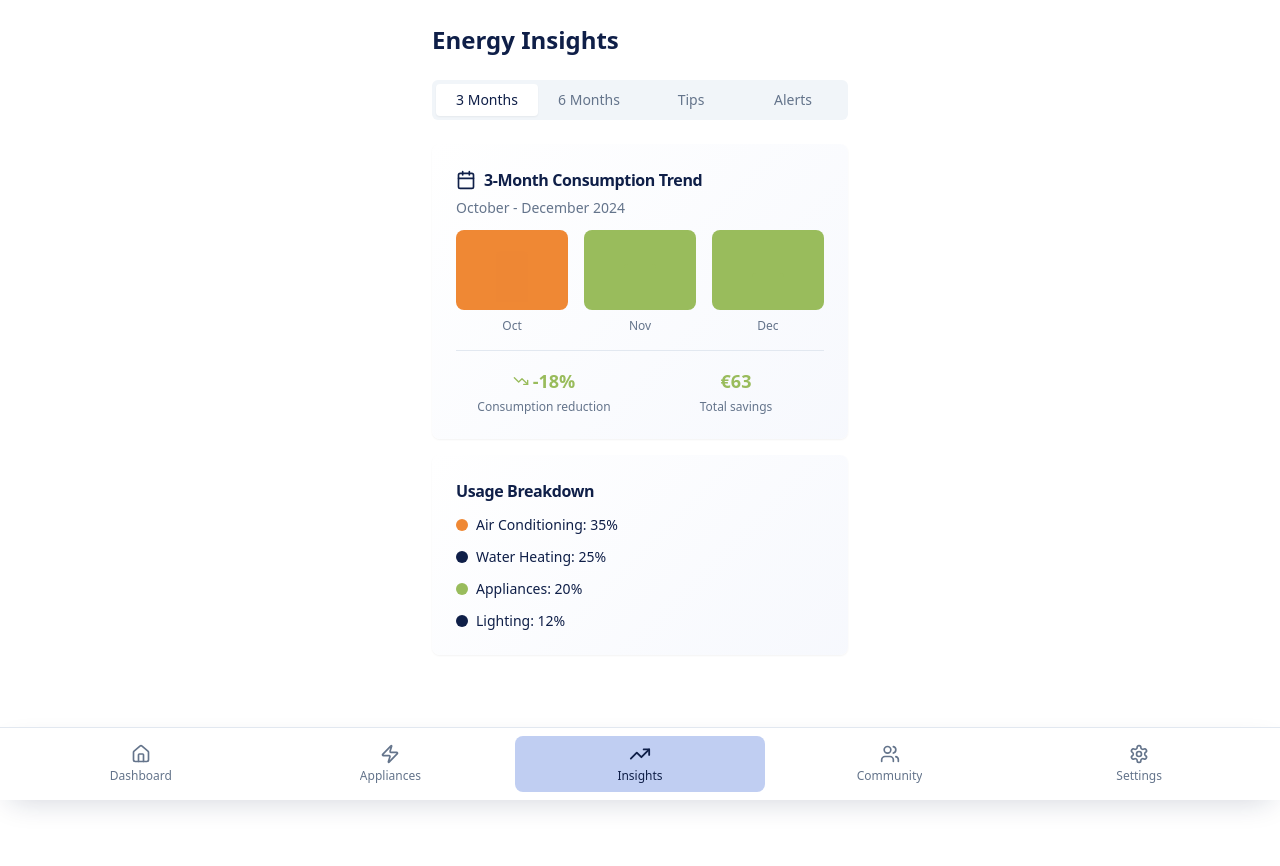
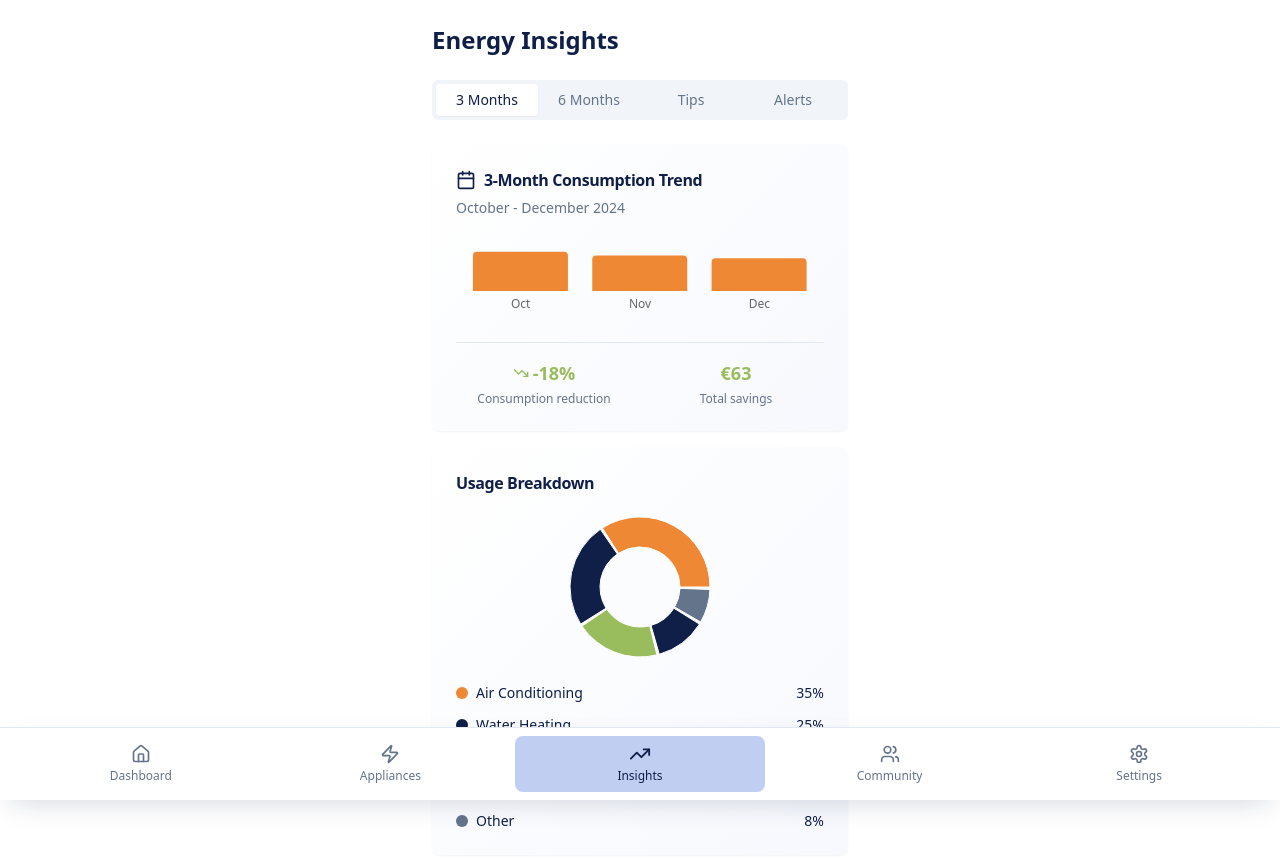
Before and after one commit to Victori8bug/eco-savvy-home, a React (Vite) app: page /insights in a window 1280 px wide. Shown: the top 866 px of the page. Before the commit the page ends 800 px from the top, so only its background shows below. Built offline with nearby package versions, Linux system fonts and the light colour scheme.

Commit message:
Update UI to match screenshots
Update header color, improve usage breakdown visualization, and add example tips to the insights page.

```diff
--- /dev/null
+++ b/src/components/dashboard/consumption-chart.tsx
@@ -0,0 +1,60 @@
+import { Card, CardContent, CardHeader, CardTitle } from "@/components/ui/card";
+import { BarChart, Bar, ResponsiveContainer, XAxis, YAxis } from "recharts";
+import { Calendar, TrendingDown } from "lucide-react";
+
+const data = [
+  { month: "Oct", value: 420, height: 80 },
+  { month: "Nov", value: 380, height: 60 },
+  { month: "Dec", value: 350, height: 45 },
+];
+
+export function ConsumptionChart() {
+  return (
+    <Card className="border-0 shadow-card-soft bg-gradient-card">
+      <CardHeader className="pb-3">
+        <div className="flex items-center gap-2">
+          <Calendar size={20} className="text-primary" />
+          <CardTitle className="text-base font-semibold">3-Month Consumption Trend</CardTitle>
+        </div>
+        <p className="text-sm text-muted-foreground">October - December 2024</p>
+      </CardHeader>
+      <CardContent>
+        <div className="space-y-4">
+          <div className="h-24">
+            <ResponsiveContainer width="100%" height="100%">
+              <BarChart data={data} margin={{ top: 5, right: 5, left: 5, bottom: 5 }}>
+                <XAxis
+                  dataKey="month"
+                  axisLine={false}
+                  tickLine={false}
+                  fontSize={12}
+                  className="fill-muted-foreground"
+                />
+                <YAxis hide />
+                <Bar
+                  dataKey="value"
+                  fill="hsl(var(--warning))"
+                  radius={[4, 4, 0, 0]}
+                />
+              </BarChart>
+            </ResponsiveContainer>
+          </div>
+
+          <div className="grid grid-cols-2 gap-4 pt-4 border-t">
+            <div className="text-center">
+              <div className="flex items-center gap-1 justify-center mb-1">
+                <TrendingDown size={16} className="text-success" />
+                <span className="text-lg font-bold text-success">-18%</span>
+              </div>
+              <p className="text-xs text-muted-foreground">Consumption reduction</p>
+            </div>
+            <div className="text-center">
+              <div className="text-lg font-bold text-success mb-1">€63</div>
+              <p className="text-xs text-muted-foreground">Total savings</p>
+            </div>
+          </div>
+        </div>
+      </CardContent>
+    </Card>
+  );
+}
--- a/src/components/dashboard/efficiency-score.tsx
+++ b/src/components/dashboard/efficiency-score.tsx
@@ -33,11 +33,6 @@ export function EfficiencyScore({ score, maxScore, feedback }: EfficiencyScorePr
               value={percentage}
               className="h-3 bg-muted"
             />
-            <div className="absolute inset-0 flex items-center justify-center">
-              <div className={`w-full h-full rounded-full ${
-                isGoodScore ? "bg-gradient-success" : "bg-warning"
-              } opacity-90`} style={{ width: `${percentage}%` }} />
-            </div>
           </div>
         </div>
 
--- /dev/null
+++ b/src/components/dashboard/usage-breakdown.tsx
@@ -0,0 +1,58 @@
+import { Card, CardContent, CardHeader, CardTitle } from "@/components/ui/card";
+import { PieChart, Pie, Cell, ResponsiveContainer } from "recharts";
+
+const data = [
+  { name: "Air Conditioning", value: 35, color: "hsl(var(--warning))" },
+  { name: "Water Heating", value: 25, color: "hsl(var(--primary))" },
+  { name: "Appliances", value: 20, color: "hsl(var(--success))" },
+  { name: "Lighting", value: 12, color: "hsl(var(--primary))" },
+  { name: "Other", value: 8, color: "hsl(var(--muted-foreground))" },
+];
+
+export function UsageBreakdown() {
+  return (
+    <Card className="border-0 shadow-card-soft bg-gradient-card">
+      <CardHeader className="pb-3">
+        <CardTitle className="text-base font-semibold">Usage Breakdown</CardTitle>
+      </CardHeader>
+      <CardContent>
+        <div className="space-y-4">
+          <div className="h-40 flex items-center justify-center">
+            <ResponsiveContainer width="100%" height="100%">
+              <PieChart>
+                <Pie
+                  data={data}
+                  cx="50%"
+                  cy="50%"
+                  innerRadius={40}
+                  outerRadius={70}
+                  paddingAngle={2}
+                  dataKey="value"
+                >
+                  {data.map((entry, index) => (
+                    <Cell key={`cell-${index}`} fill={entry.color} />
+                  ))}
+                </Pie>
+              </PieChart>
+            </ResponsiveContainer>
+          </div>
+
+          <div className="space-y-3">
+            {data.map((item, index) => (
+              <div key={index} className="flex items-center justify-between">
+                <div className="flex items-center gap-2">
+                  <div
+                    className="w-3 h-3 rounded-full"
+                    style={{ backgroundColor: item.color }}
+                  ></div>
+                  <span className="text-sm">{item.name}</span>
+                </div>
+                <span className="text-sm font-medium">{item.value}%</span>
+              </div>
+            ))}
+          </div>
+        </div>
+      </CardContent>
+    </Card>
+  );
+}
--- a/src/pages/Insights.tsx
+++ b/src/pages/Insights.tsx
@@ -3,6 +3,8 @@ import { BottomNav } from "@/components/ui/bottom-nav";
 import { Badge } from "@/components/ui/badge";
 import { Tabs, TabsContent, TabsList, TabsTrigger } from "@/components/ui/tabs";
 import { TrendingDown, Calendar, Lightbulb, AlertTriangle } from "lucide-react";
+import { ConsumptionChart } from "@/components/dashboard/consumption-chart";
+import { UsageBreakdown } from "@/components/dashboard/usage-breakdown";
 
 const Insights = () => {
   return (
@@ -19,102 +21,24 @@ const Insights = () => {
           </TabsList>
 
           <TabsContent value="3months" className="space-y-4 mt-6">
-            <Card className="border-0 shadow-card-soft bg-gradient-card">
-              <CardHeader className="pb-3">
-                <div className="flex items-center gap-2">
-                  <Calendar size={20} className="text-primary" />
-                  <CardTitle className="text-base font-semibold">3-Month Consumption Trend</CardTitle>
-                </div>
-                <p className="text-sm text-muted-foreground">October - December 2024</p>
-              </CardHeader>
-              <CardContent>
-                <div className="space-y-4">
-                  <div className="grid grid-cols-3 gap-4">
-                    <div className="text-center">
-                      <div className="h-20 bg-warning rounded-lg mb-2 flex items-end justify-center p-2">
-                        <div className="w-8 bg-warning/60 rounded-t" style={{ height: '80%' }}></div>
-                      </div>
-                      <p className="text-xs text-muted-foreground">Oct</p>
-                    </div>
-                    <div className="text-center">
-                      <div className="h-20 bg-success rounded-lg mb-2 flex items-end justify-center p-2">
-                        <div className="w-8 bg-success/60 rounded-t" style={{ height: '60%' }}></div>
-                      </div>
-                      <p className="text-xs text-muted-foreground">Nov</p>
-                    </div>
-                    <div className="text-center">
-                      <div className="h-20 bg-success rounded-lg mb-2 flex items-end justify-center p-2">
-                        <div className="w-8 bg-success/60 rounded-t" style={{ height: '45%' }}></div>
-                      </div>
-                      <p className="text-xs text-muted-foreground">Dec</p>
-                    </div>
-                  </div>
-
-                  <div className="grid grid-cols-2 gap-4 pt-4 border-t">
-                    <div className="text-center">
-                      <div className="flex items-center gap-1 justify-center mb-1">
-                        <TrendingDown size={16} className="text-success" />
-                        <span className="text-lg font-bold text-success">-18%</span>
-                      </div>
-                      <p className="text-xs text-muted-foreground">Consumption reduction</p>
-                    </div>
-                    <div className="text-center">
-                      <div className="text-lg font-bold text-success mb-1">€63</div>
-                      <p className="text-xs text-muted-foreground">Total savings</p>
-                    </div>
-                  </div>
-                </div>
-              </CardContent>
-            </Card>
-
-            <Card className="border-0 shadow-card-soft bg-gradient-card">
-              <CardHeader className="pb-3">
-                <CardTitle className="text-base font-semibold">Usage Breakdown</CardTitle>
-              </CardHeader>
-              <CardContent>
-                <div className="space-y-3">
-                  <div className="flex items-center justify-between">
-                    <div className="flex items-center gap-2">
-                      <div className="w-3 h-3 rounded-full bg-warning"></div>
-                      <span className="text-sm">Air Conditioning: 35%</span>
-                    </div>
-                  </div>
-                  <div className="flex items-center justify-between">
-                    <div className="flex items-center gap-2">
-                      <div className="w-3 h-3 rounded-full bg-primary"></div>
-                      <span className="text-sm">Water Heating: 25%</span>
-                    </div>
-                  </div>
-                  <div className="flex items-center justify-between">
-                    <div className="flex items-center gap-2">
-                      <div className="w-3 h-3 rounded-full bg-success"></div>
-                      <span className="text-sm">Appliances: 20%</span>
-                    </div>
-                  </div>
-                  <div className="flex items-center justify-between">
-                    <div className="flex items-center gap-2">
-                      <div className="w-3 h-3 rounded-full bg-primary"></div>
-                      <span className="text-sm">Lighting: 12%</span>
-                    </div>
-                  </div>
-                </div>
-              </CardContent>
-            </Card>
+            <ConsumptionChart />
+            <UsageBreakdown />
           </TabsContent>
 
           <TabsContent value="tips" className="space-y-4 mt-6">
-            <Card className="border-0 shadow-card-soft bg-gradient-success text-white">
+            <Card className="border-0 shadow-card-soft bg-gradient-card">
               <CardContent className="p-4">
                 <div className="flex items-start gap-3">
-                  <Lightbulb size={20} className="mt-0.5 flex-shrink-0" />
+                  <div className="p-2 bg-success rounded-lg">
+                    <Lightbulb size={16} className="text-white" />
+                  </div>
                   <div>
-                    <h3 className="font-semibold mb-2">Peak Rate Alert</h3>
-                    <p className="text-sm text-white/90 mb-3">
-                      Electricity rates are 40% higher right now. Consider postponing high-energy activities like dishwashing or laundry until after 9 PM.
+                    <h3 className="font-semibold mb-2 text-primary">Optimize AC Usage</h3>
+                    <p className="text-sm text-muted-foreground mb-3">
+                      Pre-cool your home during peak solar hours (11 AM - 2 PM) to reduce evening energy costs by up to 25%.
                     </p>
-                    <div className="flex gap-4 text-xs">
-                      <span>€3.20 Monthly savings</span>
-                      <span>1.5kg CO₂ reduction</span>
+                    <div className="text-sm text-success font-medium">
+                      € Potential savings: €15/month
                     </div>
                   </div>
                 </div>
@@ -124,18 +48,35 @@ const Insights = () => {
             <Card className="border-0 shadow-card-soft bg-gradient-card">
               <CardContent className="p-4">
                 <div className="flex items-start gap-3">
-                  <div className="p-2 bg-primary rounded-lg">
-                    <Lightbulb size={16} className="text-primary-foreground" />
+                  <div className="p-2 bg-success rounded-lg">
+                    <Lightbulb size={16} className="text-white" />
                   </div>
                   <div>
-                    <h3 className="font-semibold mb-2">Solar Optimization Opportunity</h3>
-                    <Badge className="mb-2 bg-primary text-primary-foreground">medium</Badge>
+                    <h3 className="font-semibold mb-2 text-primary">Smart Water Heating</h3>
                     <p className="text-sm text-muted-foreground mb-3">
-                      Your solar panels are producing excess energy! Perfect time to pre-cool your home or run energy-intensive appliances.
+                      Schedule water heating during off-peak hours to save on energy costs while maintaining comfort.
                     </p>
-                    <div className="flex gap-4 text-xs text-muted-foreground">
-                      <span>€1.80 Monthly savings</span>
-                      <span>+15% Efficiency</span>
+                    <div className="text-sm text-success font-medium">
+                      € Potential savings: €8/month
+                    </div>
+                  </div>
+                </div>
+              </CardContent>
+            </Card>
+
+            <Card className="border-0 shadow-card-soft bg-gradient-card">
+              <CardContent className="p-4">
+                <div className="flex items-start gap-3">
+                  <div className="p-2 bg-success rounded-lg">
+                    <Lightbulb size={16} className="text-white" />
+                  </div>
+                  <div>
+                    <h3 className="font-semibold mb-2 text-primary">Appliance Scheduling</h3>
+                    <p className="text-sm text-muted-foreground mb-3">
+                      Run dishwasher and laundry during solar peak hours to maximize your renewable energy usage.
+                    </p>
+                    <div className="text-sm text-success font-medium">
+                      € Potential savings: €12/month
                     </div>
                   </div>
                 </div>
```
